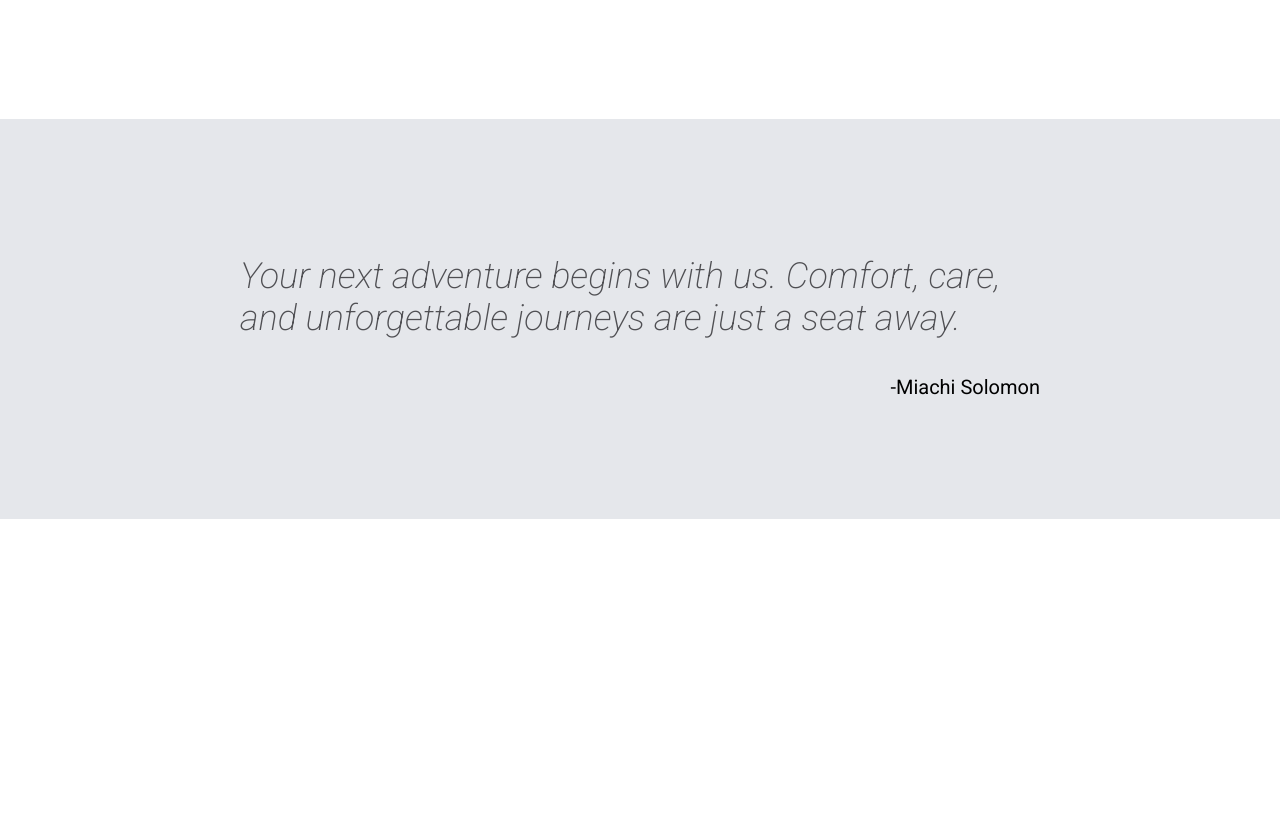
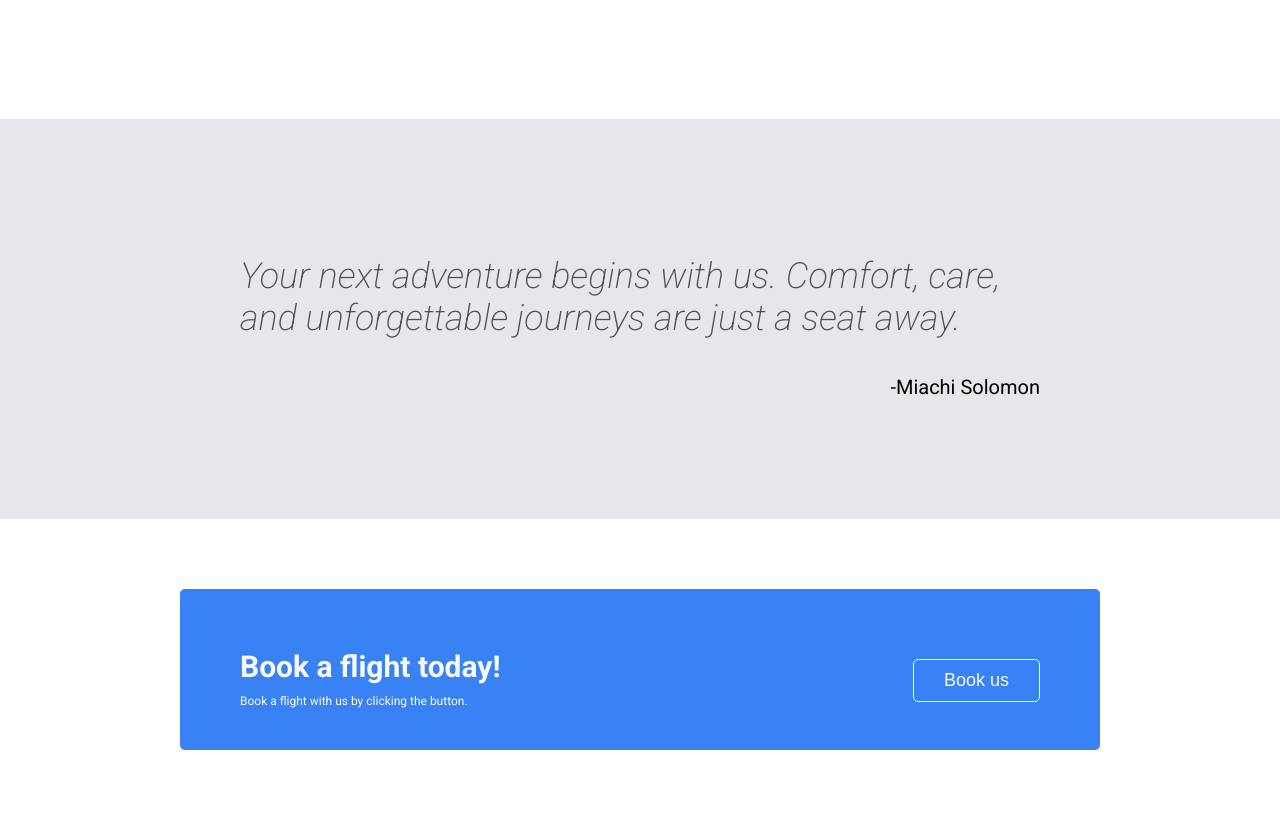
Before and after one commit to miachi-solomon/Landing-page, a plain HTML site: page index.html in a window 1280 px wide. Shown: the part 931-1750 px from the top of the page. Before the commit the page ends 1450 px from the top, so only its background shows below. Drawn offline with Linux system fonts and the light colour scheme.

Commit message:
A booking section was added and styled

```diff
--- a/index.html
+++ b/index.html
@@ -67,5 +67,22 @@
                 <p class="right-align-quote-authur">-Miachi Solomon</p>
             </div>
         </section>
+
+        <section class="booking-section">
+            <div class="main-container">
+                <div class="booking-section-text-container">
+                    <div>
+                        <p class="booking-header">Book a flight today!</p>
+                    </div>
+                    <div>
+                        <p class="booking-subheader">Book a flight with us by clicking the button.</p>
+                    </div>
+                </div>
+                <div class="button-container">
+                    <button class="book-us-btn-outline">Book us</button>
+                </div>
+            </div>
+
+        </section>
     </body>
 </html>
--- a/styles.css
+++ b/styles.css
@@ -147,3 +147,44 @@ li {
     text-align: right;
     font-size: 20px;
 }
+
+.booking-section {
+    height: 300px;
+    display: flex;
+    justify-content: center;
+    align-items: center;
+}
+
+.main-container {
+    background-color: #3882F6;
+    width: 800px;
+    padding: 30px 60px;
+    color: #F9FAF8;
+    border-radius: 5px;
+    display: flex;
+}
+
+.button-container {
+    margin-left: auto;
+}
+
+.book-us-btn-outline {
+    color: #F9FAF8;
+    background-color: transparent;
+    border: none;
+    border: 1px solid #F9FAF8;
+    border-radius: 5px;
+    padding: 10px 30px;
+    font-size: 18px;
+    margin-top: 40px;
+}
+
+.booking-header {
+    font-size: 30px;
+    font-weight: bold;
+}
+
+.booking-subheader {
+    margin-top: -20px;
+    font-size: 12px;
+}
```
